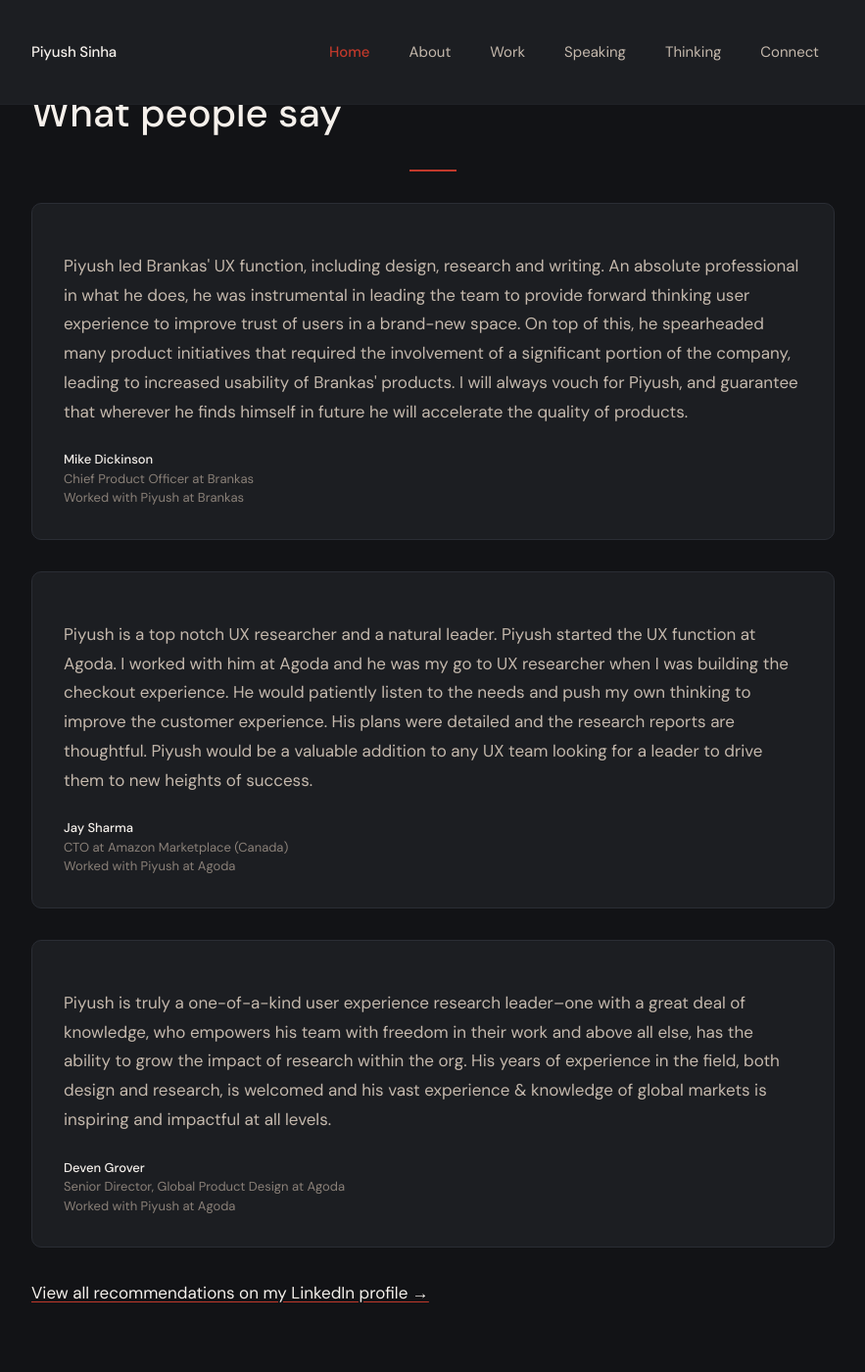
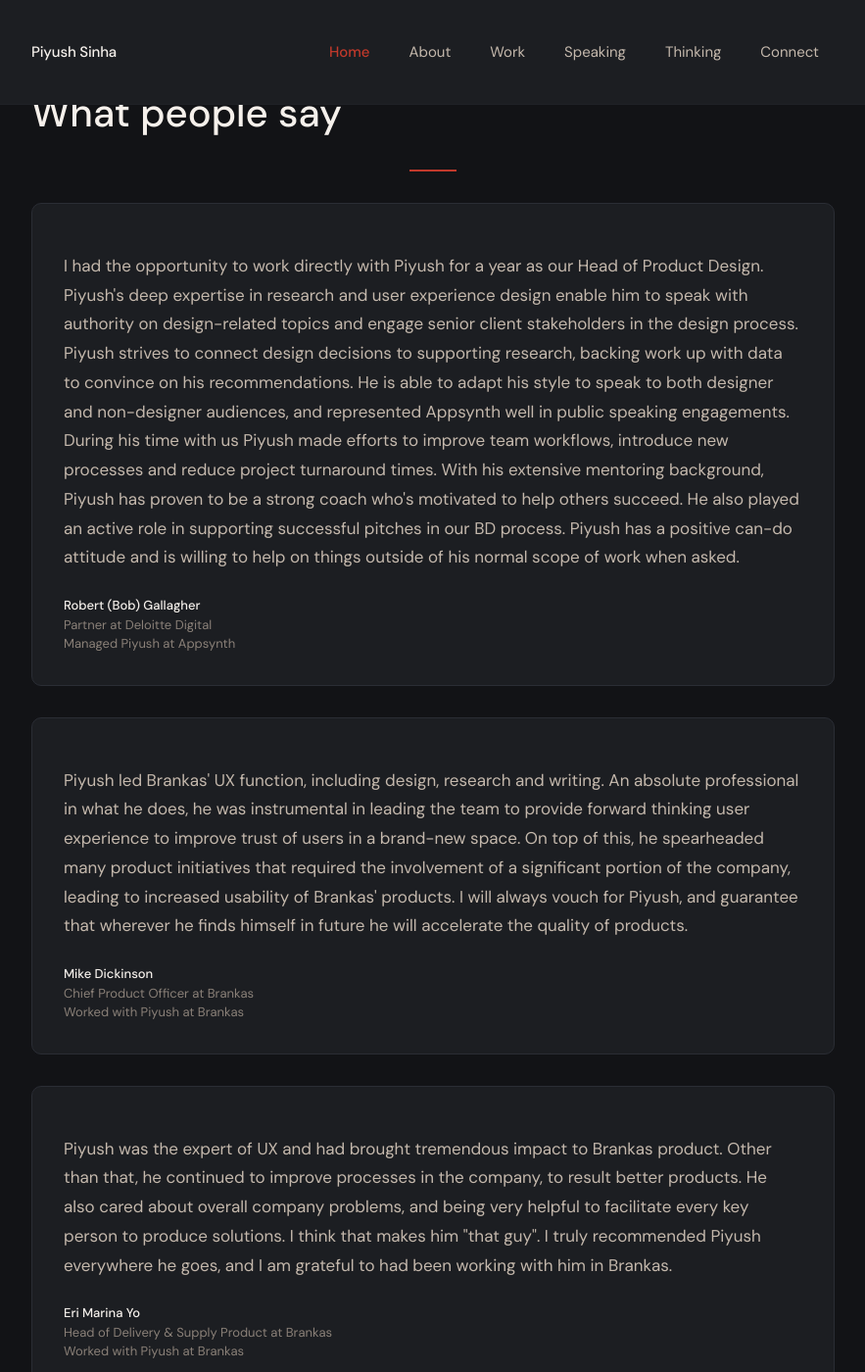
Before and after one commit to piyushsinha/piyushsinha.github.io, a Jekyll site: the page built from index.html, in a window 1280 px wide and 1400 px high, scrolled down 3462 px. Shown: the whole window at 98% size, without its empty margins (198-1081 px from the left). Built offline with Jekyll 4.4.1, drawn with Linux system fonts in a browser that asks for light colours.

Commit message:
Add files via upload

```diff
--- a/_data/testimonials.yml
+++ b/_data/testimonials.yml
@@ -1,7 +1,19 @@
+- quote: >
+    I had the opportunity to work directly with Piyush for a year as our Head of Product Design. Piyush's deep expertise in research and user experience design enable him to speak with authority on design-related topics and engage senior client stakeholders in the design process. Piyush strives to connect design decisions to supporting research, backing work up with data to convince on his recommendations. He is able to adapt his style to speak to both designer and non-designer audiences, and represented Appsynth well in public speaking engagements. During his time with us Piyush made efforts to improve team workflows, introduce new processes and reduce project turnaround times. With his extensive mentoring background, Piyush has proven to be a strong coach who's motivated to help others succeed. He also played an active role in supporting successful pitches in our BD process. Piyush has a positive can-do attitude and is willing to help on things outside of his normal scope of work when asked.
+  name: "Robert (Bob) Gallagher"
+  role: "Partner at Deloitte Digital"
+  context: "Managed Piyush at Appsynth"
+
 - quote: >
     Piyush led Brankas' UX function, including design, research and writing. An absolute professional in what he does, he was instrumental in leading the team to provide forward thinking user experience to improve trust of users in a brand-new space. On top of this, he spearheaded many product initiatives that required the involvement of a significant portion of the company, leading to increased usability of Brankas' products. I will always vouch for Piyush, and guarantee that wherever he finds himself in future he will accelerate the quality of products.
   name: "Mike Dickinson"
   role: "Chief Product Officer at Brankas"
+  context: "Worked with Piyush at Brankas"
+
+- quote: >
+    Piyush was the expert of UX and had brought tremendous impact to Brankas product. Other than that, he continued to improve processes in the company, to result better products. He also cared about overall company problems, and being very helpful to facilitate every key person to produce solutions. I think that makes him "that guy". I truly recommended Piyush everywhere he goes, and I am grateful to had been working with him in Brankas.
+  name: "Eri Marina Yo"
+  role: "Head of Delivery & Supply Product at Brankas"
   context: "Worked with Piyush at Brankas"
 
 - quote: >
```
